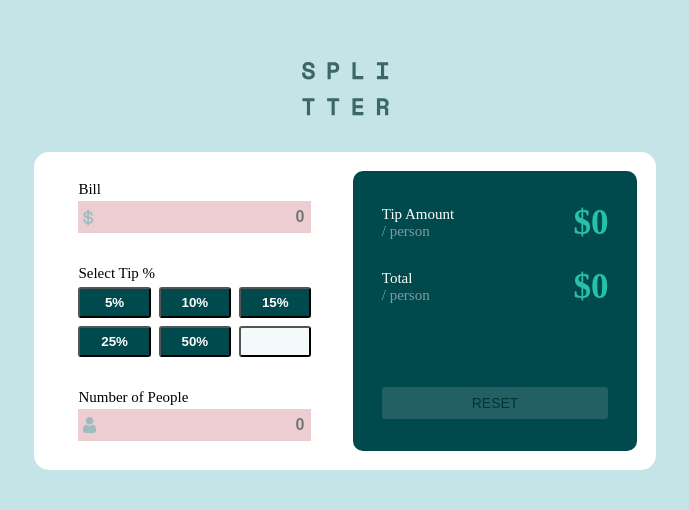
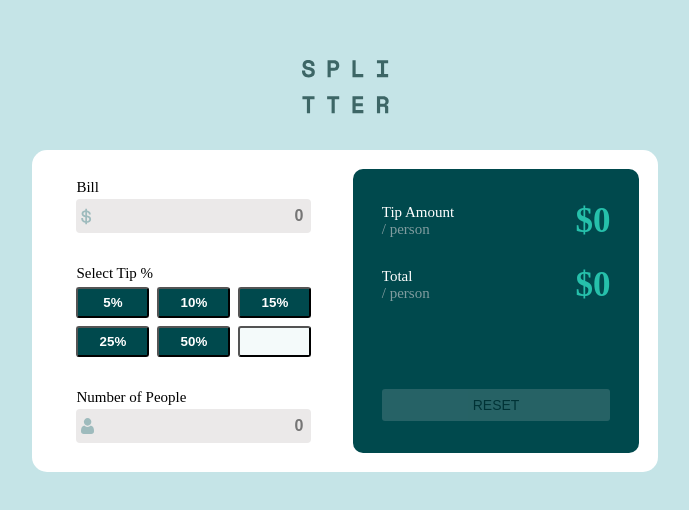
Before and after one commit to bash4Dev/tip-calculator, a plain HTML site: page index.html in a window 1280 px wide. Shown: the part 134-644 px from the top of the page, without its empty margins (295-984 px from the left). Drawn offline with Linux system fonts and the light colour scheme.

Commit message:
Commit changes

```diff
--- a/styles.css
+++ b/styles.css
@@ -16,7 +16,7 @@
 
 body {
     width: 100vw;
-    height: 100vh;
+    min-height: 100vh;
     display: flex;
     flex-direction: column;
     justify-content: center;
@@ -71,13 +71,14 @@ div.input-div {
 
 div.input-div input {
     width: 100%;
-    padding: 7px;
+    padding: 8px;
     color: var(--grayish-cyan);
     font-size: 16px;
     font-weight: 600;
     text-align: end;
     border: none;
-    background-color: rgb(236, 205, 210);
+    border-radius: 4px;
+    background-color: #ebe9e9;
 }
 
 #select-tip .tips {
@@ -132,7 +133,7 @@ aside #reset-btn {
     padding: 8px;
     border-radius: 3px;
     background-color: var(--grayish-cyan);
-    opacity: 28%;
+    opacity: 30%;
 }
 
 p, .error, .amt {
```
